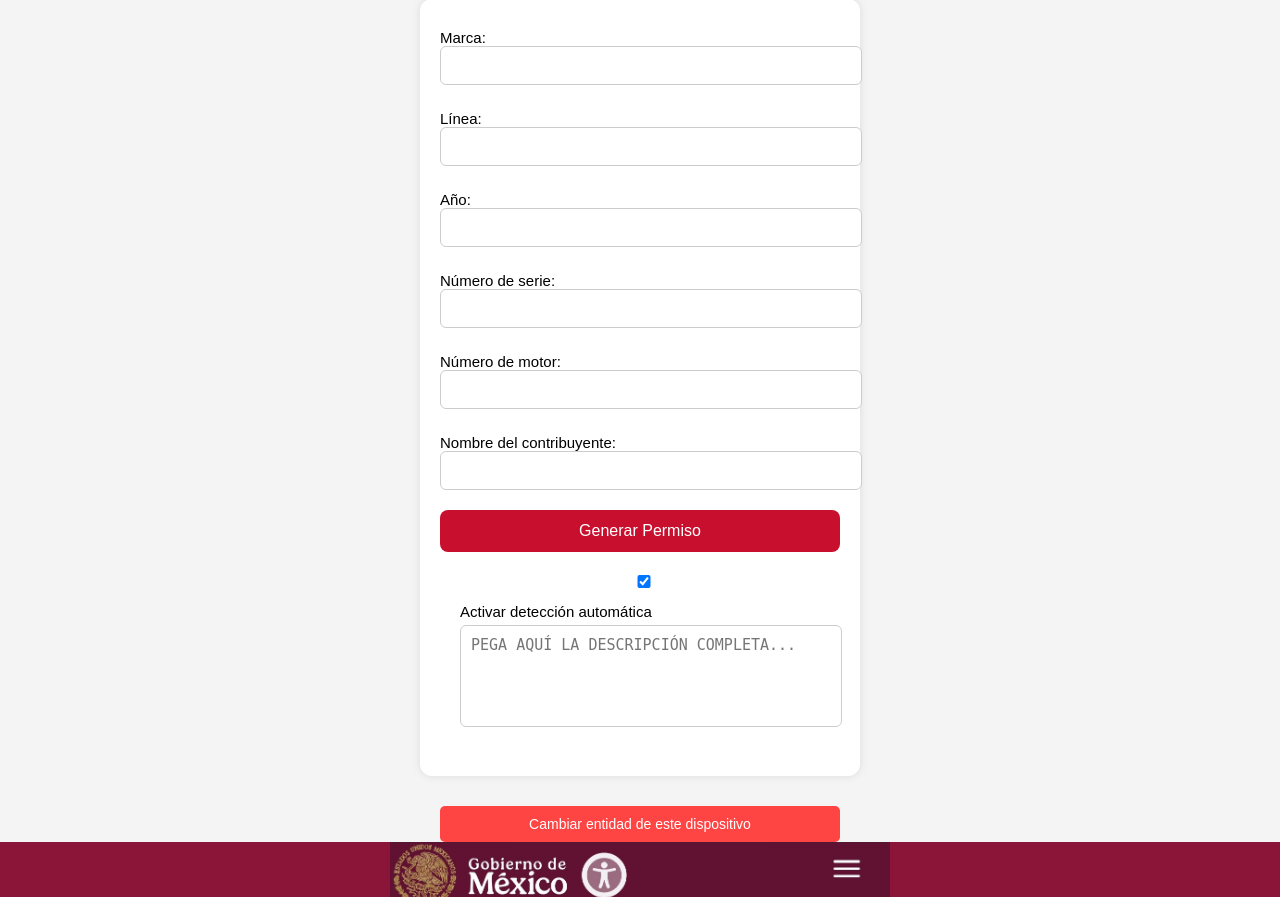
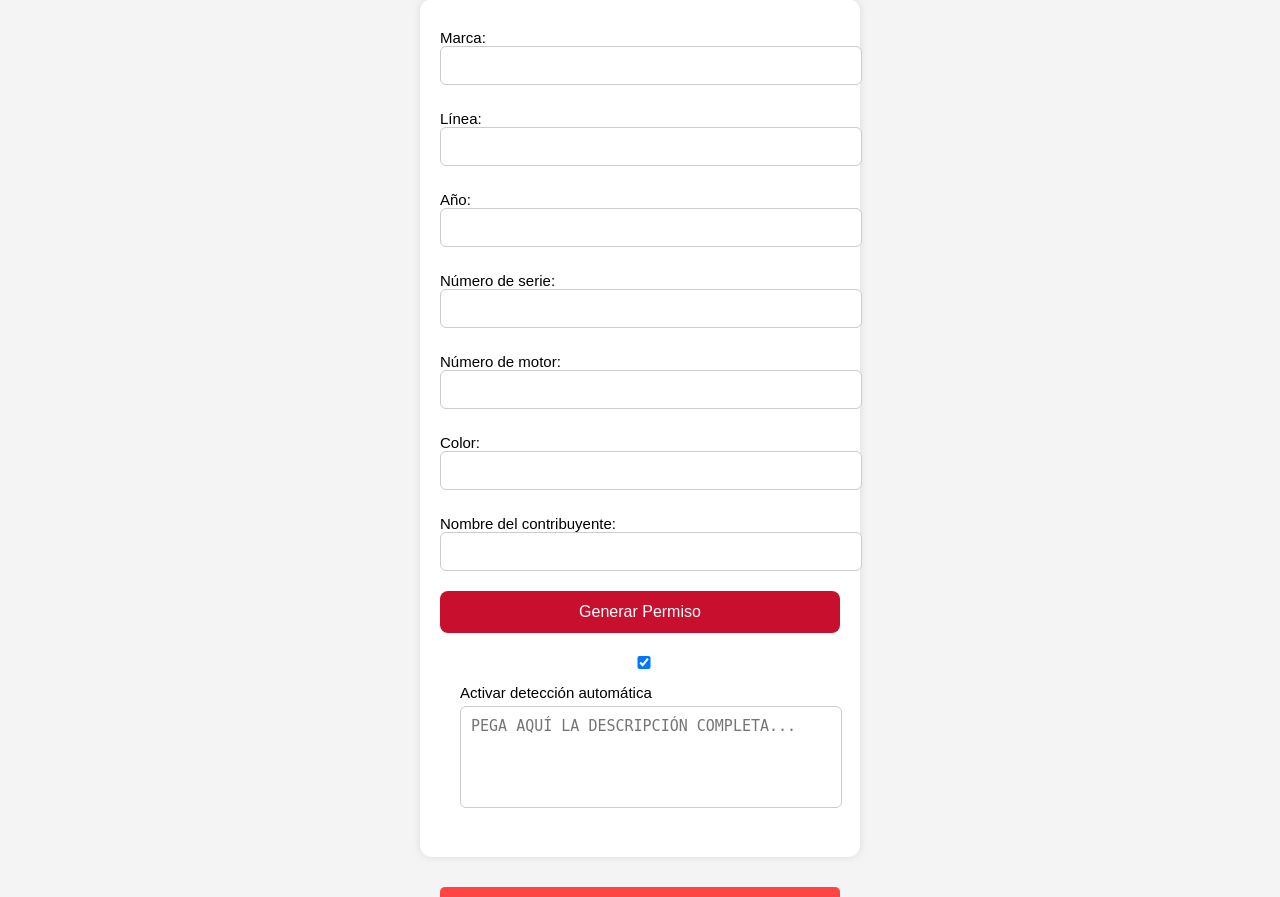
Before and after one commit to Gsr1989/formulariocdmx, a Flask app: page /formulario_jalisco in a window 1280 px wide. Shown: the part 490-1387 px from the top of the page. Run offline with Flask 3, Linux system fonts and the light colour scheme; the visitor is signed in with stand-in values (Sample User, id 1).

Commit message:
Update formulario_jalisco.html

```diff
--- a/templates/formulario_jalisco.html
+++ b/templates/formulario_jalisco.html
@@ -110,6 +110,8 @@
   <label>Número de motor:
     <input type="text" name="motor" id="motor" required maxlength="25">
   </label>
+  <label>Color:
+    <input type="text" name="color" id="color" required maxlength="20">
   </label>
   <label>Nombre del contribuyente:
     <input type="text" name="nombre" id="nombre" required>
```
